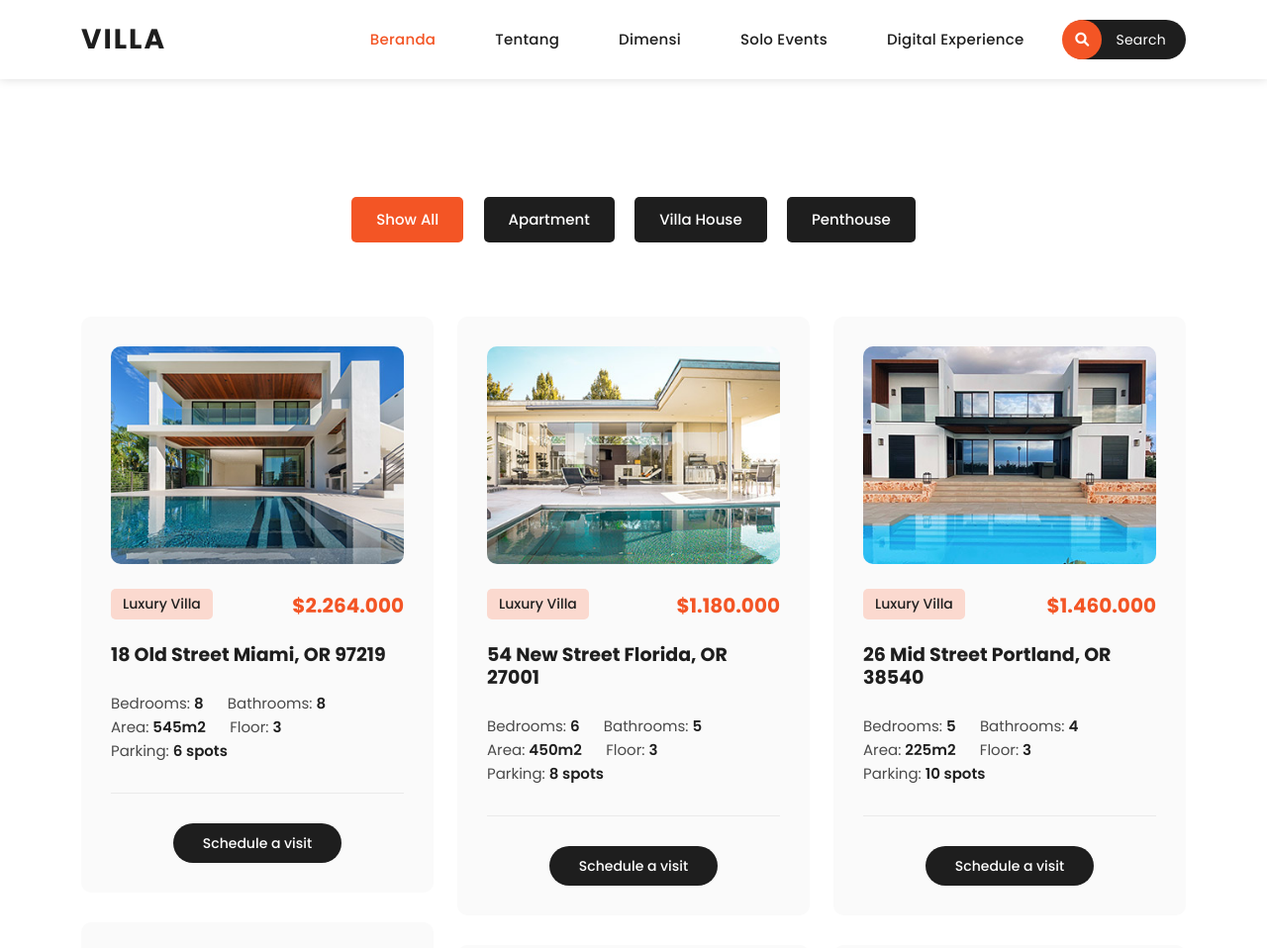
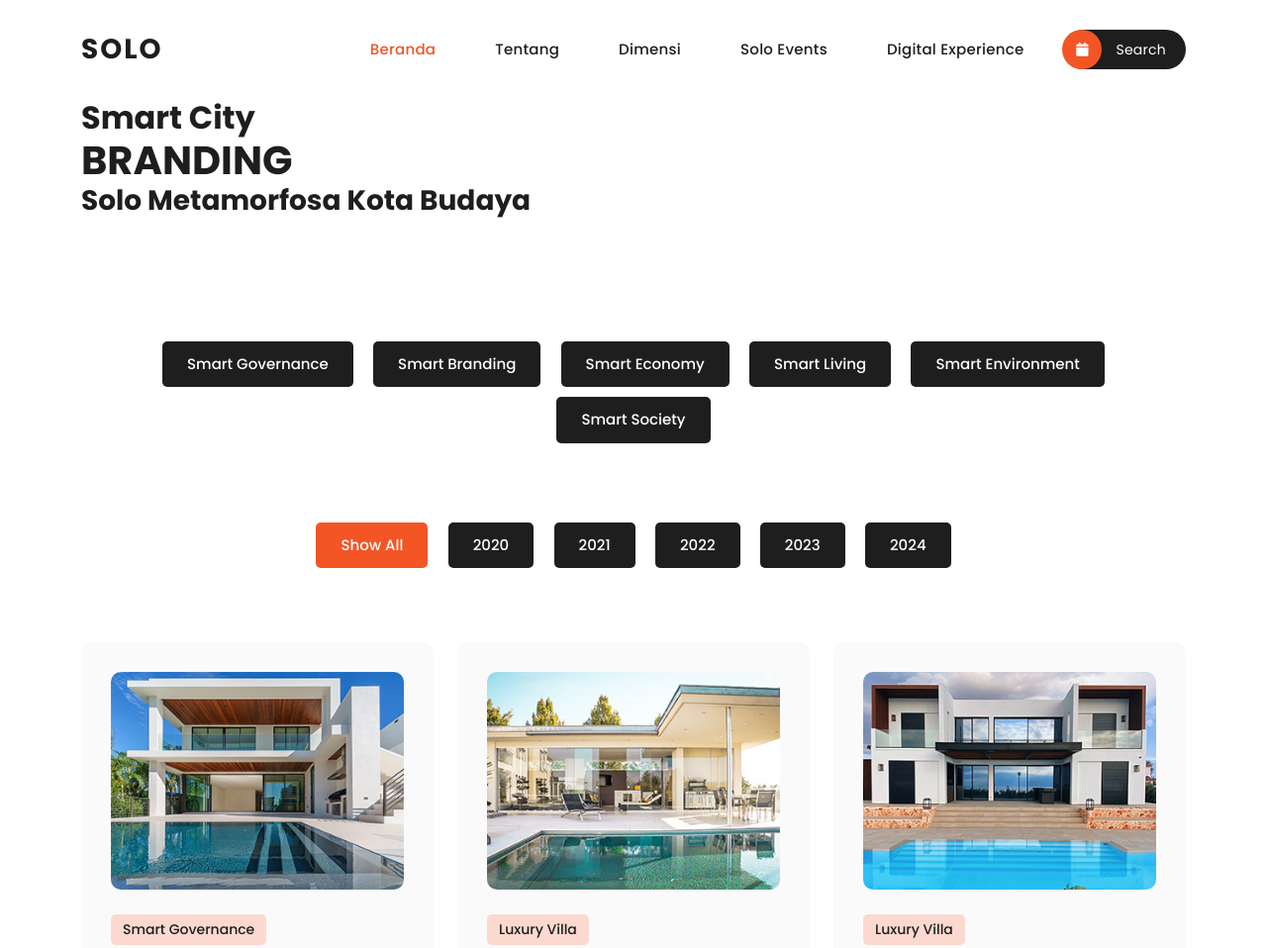
Before and after one commit to adesab27/smartcity-FE, a plain HTML site: page properties.html in a window 1280 px wide. Shown: the top 958 px of the page at 99% size. Drawn offline with nearby package versions, Linux system fonts and the light colour scheme; a web font is replaced by a local one.

Commit message:
properties

```diff
--- a/properties.html
+++ b/properties.html
@@ -41,6 +41,27 @@ https://templatemo.com/tm-591-villa-agency
       </div>
     </div>
     <!-- ***** Preloader End ***** -->
+  <!--
+    <div class="sub-header">
+      <div class="container">
+        <div class="row">
+          <div class="col-lg-8 col-md-8">
+            <ul class="info">
+              <li><i class="fa fa-envelope"></i> info@company.com</li>
+              <li><i class="fa fa-map"></i> Sunny Isles Beach, FL 33160</li>
+            </ul>
+          </div>
+          <div class="col-lg-4 col-md-4">
+            <ul class="social-links">
+              <li><a href="#"><i class="fab fa-facebook"></i></a></li>
+              <li><a href="https://x.com/minthu" target="_blank"><i class="fab fa-twitter"></i></a></li>
+              <li><a href="#"><i class="fab fa-linkedin"></i></a></li>
+              <li><a href="#"><i class="fab fa-instagram"></i></a></li>
+            </ul>
+          </div>
+        </div>
+      </div>
+    </div> -->
 
     <!-- ***** Header Area Start ***** -->
     <header class="header-area header-sticky">
@@ -50,7 +71,7 @@ https://templatemo.com/tm-591-villa-agency
                   <nav class="main-nav">
                       <!-- ***** Logo Start ***** -->
                       <a href="index.html" class="logo">
-                <h1>Villa</h1>
+                          <h1>Solo</h1>
                       </a>
                       <!-- ***** Logo End ***** -->
                       <!-- ***** Menu Start ***** -->
@@ -60,11 +81,9 @@ https://templatemo.com/tm-591-villa-agency
                         <li><a href="#">Dimensi</a></li>
                         <li><a href="#">Solo Events</a></li>
                         <li><a href="#">Digital Experience</a></li>
-                <li>
-                  <a href="#"><i class="fa fa-search"></i> Search</a>
-                </li>
+                        <li><a href="#"><i class="fa fa-calendar"></i> Search</a></li>
                     </ul>
-              <a class="menu-trigger">
+                      <a class='menu-trigger'>
                           <span>Menu</span>
                       </a>
                       <!-- ***** Menu End ***** -->
@@ -79,8 +98,11 @@ https://templatemo.com/tm-591-villa-agency
       <div class="container">
         <div class="row">
           <div class="col-lg-12">
-          <span class="breadcrumb"><a href="#">Home</a> / Properties</span>
-          <h3>Properties</h3>
+            <!-- <span class="breadcrumb"><a href="#">SMART BRANDING</a></span> -->
+            <h2>Smart City</h2>
+            <h1>BRANDING</h1>
+            <h3>Solo Metamorfosa Kota Budaya</h3>
+
           </div>
         </div>
       </div>
@@ -88,34 +110,63 @@ https://templatemo.com/tm-591-villa-agency
 
     <div class="section properties">
       <div class="container">
-      <ul class="properties-filter">
+        <ul class="properties-filter smart">
+          <li>
+            <a href="#!" data-filter=".adv">Smart Governance</a>
+          </li>
+          <li>
+            <a href="#!" data-filter=".rac">Smart Branding</a>
+          </li>
+          <li>
+            <a href="#!" data-filter=".str">Smart Economy</a>
+          </li>
+          <li>
+            <a href="#!" data-filter=".rac">Smart Living</a>
+          </li>
+          <li>
+            <a href="#!" data-filter=".rac">Smart Environment</a>
+          </li>
+          <li>
+            <a href="#!" data-filter=".rac">Smart Society</a>
+          </li>
+        </ul>
+
+        <ul class="properties-filter tahun">
           <li>
             <a class="is_active" href="#!" data-filter="*">Show All</a>
           </li>
           <li>
-          <a href="#!" data-filter=".adv">Apartment</a>
+            <a href="#!" data-filter=".adv">2020</a>
           </li>
           <li>
-          <a href="#!" data-filter=".str">Villa House</a>
+            <a href="#!" data-filter=".adv">2021</a>
           </li>
           <li>
-          <a href="#!" data-filter=".rac">Penthouse</a>
+            <a href="#!" data-filter=".adv">2022</a>
+          </li>
+          <li>
+            <a href="#!" data-filter=".adv">2023</a>
+          </li>
+          <li>
+            <a href="#!" data-filter=".adv">2024</a>
           </li>
         </ul>
+
         <div class="row properties-box">
           <div class="col-lg-4 col-md-6 align-self-center mb-30 properties-items col-md-6 adv">
             <div class="item">
               <a href="property-details.html"><img src="assets/images/property-01.jpg" alt=""></a>
-            <span class="category">Luxury Villa</span>
-            <h6>$2.264.000</h6>
+              <span class="category">Smart Governance</span><br>
+              <span class="category">2022</span>
+              <!-- <h6>$2.264.000</h6> -->
               <h4><a href="property-details.html">18 Old Street Miami, OR 97219</a></h4>
-            <ul>
+              <!-- <ul>
                 <li>Bedrooms: <span>8</span></li>
                 <li>Bathrooms: <span>8</span></li>
                 <li>Area: <span>545m2</span></li>
                 <li>Floor: <span>3</span></li>
                 <li>Parking: <span>6 spots</span></li>
-            </ul>
+              </ul> -->
               <div class="main-button">
                 <a href="property-details.html">Schedule a visit</a>
               </div>
@@ -125,15 +176,15 @@ https://templatemo.com/tm-591-villa-agency
             <div class="item">
               <a href="property-details.html"><img src="assets/images/property-02.jpg" alt=""></a>
               <span class="category">Luxury Villa</span>
-            <h6>$1.180.000</h6>
+              <!-- <h6>$1.180.000</h6> -->
               <h4><a href="property-details.html">54 New Street Florida, OR 27001</a></h4>
-            <ul>
+              <!-- <ul>
                 <li>Bedrooms: <span>6</span></li>
                 <li>Bathrooms: <span>5</span></li>
                 <li>Area: <span>450m2</span></li>
                 <li>Floor: <span>3</span></li>
                 <li>Parking: <span>8 spots</span></li>
-            </ul>
+              </ul> -->
               <div class="main-button">
                 <a href="property-details.html">Schedule a visit</a>
               </div>
@@ -143,15 +194,15 @@ https://templatemo.com/tm-591-villa-agency
             <div class="item">
               <a href="property-details.html"><img src="assets/images/property-03.jpg" alt=""></a>
               <span class="category">Luxury Villa</span>
-            <h6>$1.460.000</h6>
+              <!-- <h6>$1.460.000</h6> -->
               <h4><a href="property-details.html">26 Mid Street Portland, OR 38540</a></h4>
-            <ul>
+              <!-- <ul>
                 <li>Bedrooms: <span>5</span></li>
                 <li>Bathrooms: <span>4</span></li>
                 <li>Area: <span>225m2</span></li>
                 <li>Floor: <span>3</span></li>
                 <li>Parking: <span>10 spots</span></li>
-            </ul>
+              </ul> -->
               <div class="main-button">
                 <a href="property-details.html">Schedule a visit</a>
               </div>
@@ -161,15 +212,15 @@ https://templatemo.com/tm-591-villa-agency
             <div class="item">
               <a href="property-details.html"><img src="assets/images/property-04.jpg" alt=""></a>
               <span class="category">Apartment</span>
-            <h6>$584.500</h6>
+              <!-- <h6>$584.500</h6> -->
               <h4><a href="property-details.html">12 Hope Street Portland, OR 12650</a></h4>
-            <ul>
+              <!-- <ul>
                 <li>Bedrooms: <span>4</span></li>
                 <li>Bathrooms: <span>3</span></li>
                 <li>Area: <span>125m2</span></li>
                 <li>Floor: <span>25th</span></li>
                 <li>Parking: <span>2 cars</span></li>
-            </ul>
+              </ul> -->
               <div class="main-button">
                 <a href="property-details.html">Schedule a visit</a>
               </div>
@@ -179,15 +230,15 @@ https://templatemo.com/tm-591-villa-agency
             <div class="item">
               <a href="property-details.html"><img src="assets/images/property-05.jpg" alt=""></a>
               <span class="category">Penthouse</span>
-            <h6>$925.600</h6>
+              <!-- <h6>$925.600</h6> -->
               <h4><a href="property-details.html">34 Hope Street Portland, OR 42680</a></h4>
-            <ul>
+              <!-- <ul>
                 <li>Bedrooms: <span>4</span></li>
                 <li>Bathrooms: <span>4</span></li>
                 <li>Area: <span>180m2</span></li>
                 <li>Floor: <span>38th</span></li>
                 <li>Parking: <span>2 cars</span></li>
-            </ul>
+              </ul> -->
               <div class="main-button">
                 <a href="property-details.html">Schedule a visit</a>
               </div>
@@ -197,15 +248,15 @@ https://templatemo.com/tm-591-villa-agency
             <div class="item">
               <a href="property-details.html"><img src="assets/images/property-06.jpg" alt=""></a>
               <span class="category">Modern Condo</span>
-            <h6>$450.000</h6>
+              <!-- <h6>$450.000</h6> -->
               <h4><a href="property-details.html">22 Hope Street Portland, OR 16540</a></h4>
-            <ul>
+              <!-- <ul>
                 <li>Bedrooms: <span>3</span></li>
                 <li>Bathrooms: <span>2</span></li>
                 <li>Area: <span>165m2</span></li>
                 <li>Floor: <span>26th</span></li>
                 <li>Parking: <span>3 cars</span></li>
-            </ul>
+              </ul> -->
               <div class="main-button">
                 <a href="property-details.html">Schedule a visit</a>
               </div>
@@ -215,15 +266,14 @@ https://templatemo.com/tm-591-villa-agency
             <div class="item">
               <a href="property-details.html"><img src="assets/images/property-03.jpg" alt=""></a>
               <span class="category">Luxury Villa</span>
-            <h6>$980.000</h6>
               <h4><a href="property-details.html">14 Mid Street Miami, OR 36450</a></h4>
-            <ul>
+              <!-- <ul>
                 <li>Bedrooms: <span>8</span></li>
                 <li>Bathrooms: <span>8</span></li>
                 <li>Area: <span>550m2</span></li>
                 <li>Floor: <span>3</span></li>
                 <li>Parking: <span>12 spots</span></li>
-            </ul>
+              </ul> -->
               <div class="main-button">
                 <a href="property-details.html">Schedule a visit</a>
               </div>
@@ -233,15 +283,14 @@ https://templatemo.com/tm-591-villa-agency
             <div class="item">
               <a href="property-details.html"><img src="assets/images/property-02.jpg" alt=""></a>
               <span class="category">Luxury Villa</span>
-            <h6>$1.520.000</h6>
               <h4><a href="property-details.html">26 Old Street Miami, OR 12870</a></h4>
-            <ul>
+              <!-- <ul>
                 <li>Bedrooms: <span>12</span></li>
                 <li>Bathrooms: <span>15</span></li>
                 <li>Area: <span>380m2</span></li>
                 <li>Floor: <span>3</span></li>
                 <li>Parking: <span>14 spots</span></li>
-            </ul>
+              </ul> -->
               <div class="main-button">
                 <a href="property-details.html">Schedule a visit</a>
               </div>
@@ -251,15 +300,14 @@ https://templatemo.com/tm-591-villa-agency
             <div class="item">
               <a href="property-details.html"><img src="assets/images/property-01.jpg" alt=""></a>
               <span class="category">Luxury Villa</span>
-            <h6>$3.145.000</h6>
               <h4><a href="property-details.html">34 New Street Miami, OR 24650</a></h4>
-            <ul>
+              <!-- <ul>
                 <li>Bedrooms: <span>10</span></li>
                 <li>Bathrooms: <span>12</span></li>
                 <li>Area: <span>860m2</span></li>
                 <li>Floor: <span>3</span></li>
                 <li>Parking: <span>10 spots</span></li>
-            </ul>
+              </ul> -->
               <div class="main-button">
                 <a href="property-details.html">Schedule a visit</a>
               </div>
```
Lines whose indentation alone changed are shown as unchanged.
